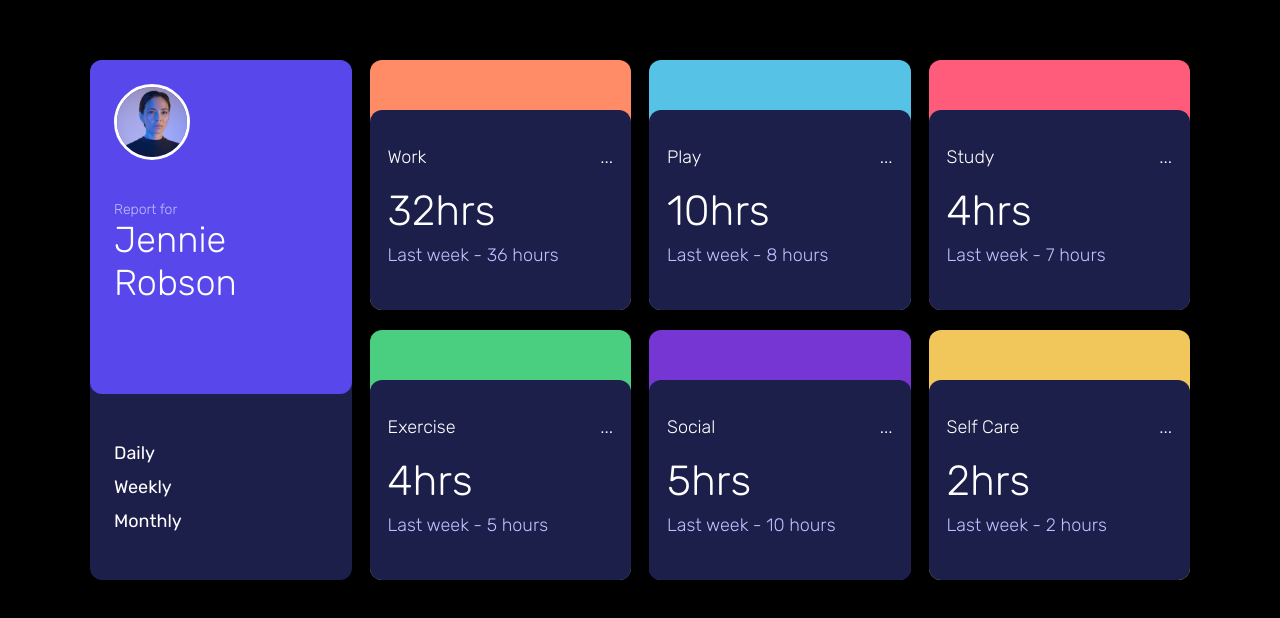
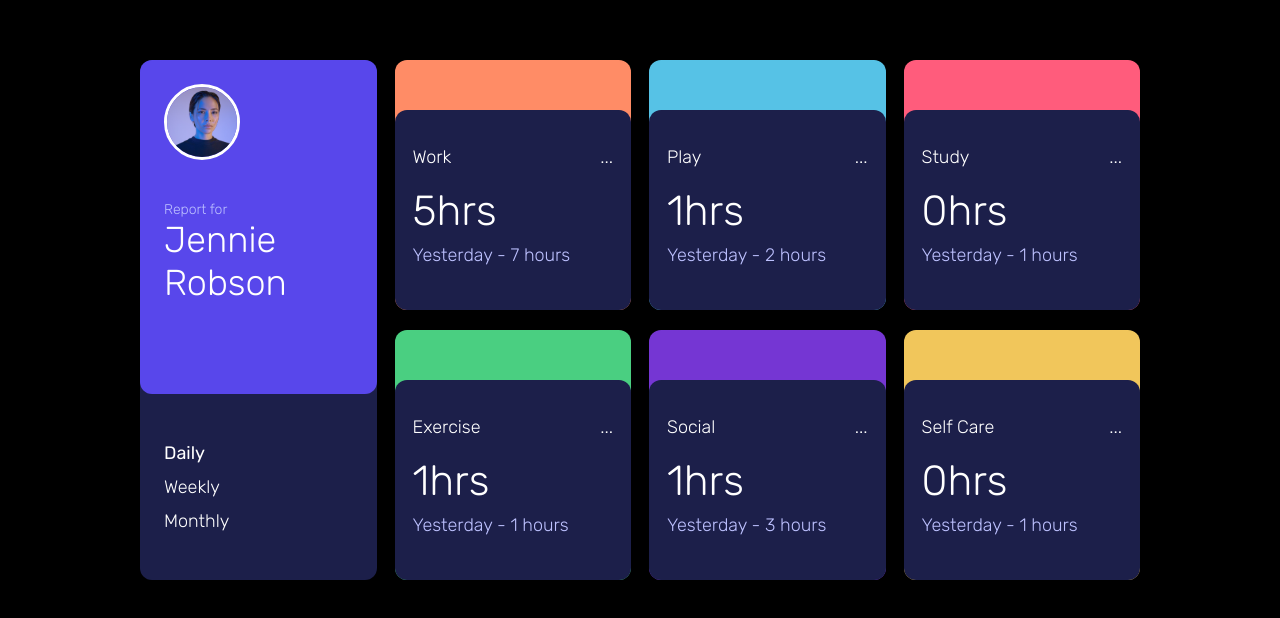
Before and after one commit to Shell111/time-tracker, a Next.js app: page / in a window 1280 px wide. Shown: the part 140-758 px from the top of the page. Built offline with nearby package versions, Linux system fonts and the light colour scheme.

Commit message:
wip - updates to styling, media queries and onClicks

```diff
--- a/app/components/Card.js
+++ b/app/components/Card.js
@@ -56,7 +56,7 @@ const TimeContainer = styled.div`
 `;
 
 
-function Card({ title, currentTime, prevTime, time }) {
+function Card({ title, currentHours, previousHours, time }) {
   return (
     <CardStyle>
       <Container>
@@ -65,8 +65,8 @@ function Card({ title, currentTime, prevTime, time }) {
             <div>...</div>
           </CardCategory>
             <TimeContainer>
-              <CardTitle>{currentTime}hrs</CardTitle>
-              <CardTimeframe>{time} - {prevTime} hours</CardTimeframe>
+              <CardTitle>{currentHours}hrs</CardTitle>
+              <CardTimeframe>{time} - {previousHours} hours</CardTimeframe>
             </TimeContainer>
       </Container>
     </CardStyle>
--- a/app/components/CardGrid.js
+++ b/app/components/CardGrid.js
@@ -19,13 +19,13 @@ function CardGrid({ data, time }) {
 
   return (
     <>
-      {data.map((item, idx) => (
+      {data.map((item) => (
           <BackgroundCard style={{ backgroundColor: item.bg }}>
             <Card
-              key={idx}
+              key={item.title}
               title={item.title}
-              prevTime={item.timeframes[time].previous}
-              currentTime={item.timeframes[time].current}
+              previousHours={item.timeframes[time].previous}
+              currentHours={item.timeframes[time].current}
               time={timePeriod}
             />
           </BackgroundCard>
--- a/app/page.js
+++ b/app/page.js
@@ -11,7 +11,7 @@ const Main = styled.main`
   margin: 200px auto;
   display: grid;
   grid-template-columns: repeat(4, 1fr);
-  max-width: 1100px;
+  max-width: 1000px;
   gap: 20px 18px ;
   color: #fff;
 
@@ -64,7 +64,6 @@ const ProfileName = styled.h2`
 
   @media (max-width: 600px) {
     font-size: 24px;
-
   }
 `;
 
@@ -102,10 +101,7 @@ const List = styled.ul`
 
 const Button = styled.button`
   padding: 6px 0px;
-
 `
-
-
 
 const data = [
   {
@@ -221,18 +217,18 @@ const data = [
 
 
 export default function Home() {
-  const [timeframes, setTimeframes] = useState("weekly")
-  const [active, setActive] = useState(false);
+  const [timeframes, setTimeframes] = useState("daily")
+  const [activeLink, setActiveLink] = useState(1);
 
-  const handleClick = () => {
-    setActive(!active); // Toggle the active link
+  const handleLinkClick = (linkNumber) => {
+    setActiveLink(linkNumber);
   };
 
   let time = "weekly"
-  const handleToggle = ({target}) => {
-    time = target.innerText.toLowerCase();
+
+  const handleToggle = (event) => {
+    time = event.target.innerText.toLowerCase();
     setTimeframes(time)
-    setActive(!active);
   }
 
 
@@ -243,6 +239,7 @@ export default function Home() {
           <NameSection>
             <ImageWrapper>
               <Image src={avatar}
+                alt="profile-image"
                 width={70}
                 height={70}
                 style={{borderRadius: '50%', objectFit: 'cover', border: '3px solid #fff'}}
@@ -255,29 +252,26 @@ export default function Home() {
           </NameSection>
           <Container>
             <List>
-              <li>
-                <Button
-                  onClick={handleToggle}
-                  className={time === "daily" ? "active" : ""}
-                  >
-                    Daily
-                </Button>
+              <li
+                key={1}
+                style={{ fontWeight: activeLink === 1 ? '500' : '300' }}
+                onClick={() => handleLinkClick(1)}
+                >
+                <Button onClick={handleToggle}>Daily</Button>
               </li>
-              <li>
-                <Button
-                  onClick={handleToggle}
-                  className={time === "weekly" ? "active" : ""}
-                  >
-                  Weekly
-                </Button>
+              <li
+                key={2}
+                style={{ fontWeight: activeLink === 2 ? '500' : '300' }}
+                onClick={() => handleLinkClick(2)}
+                >
+                <Button onClick={handleToggle}>Weekly</Button>
               </li>
-              <li>
-                <Button
-                  onClick={handleToggle}
-                  className={time === "monthly" ? "active" : ""}
-                  >
-                    Monthly
-                </Button>
+              <li
+                key={3}
+                style={{ fontWeight: activeLink === 3 ? '500' : '300' }}
+                onClick={() => handleLinkClick(3)}
+                >
+                <Button onClick={handleToggle}>Monthly</Button>
               </li>
             </List>
           </Container>
```
